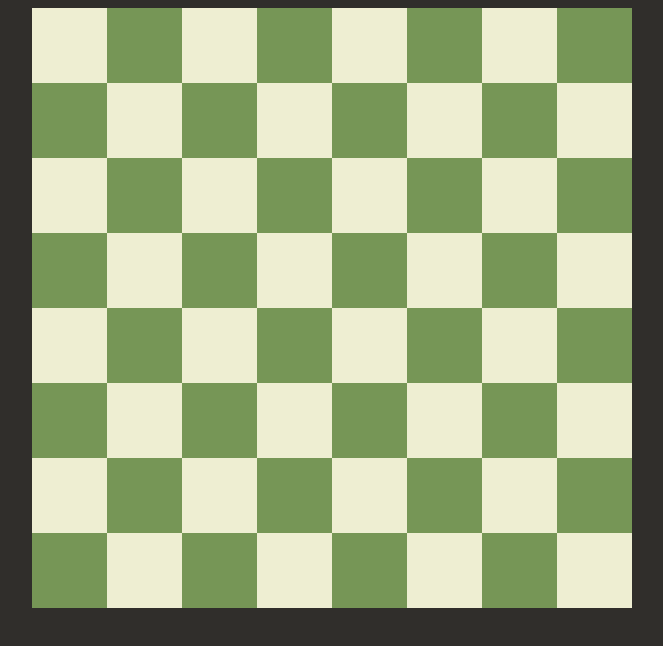
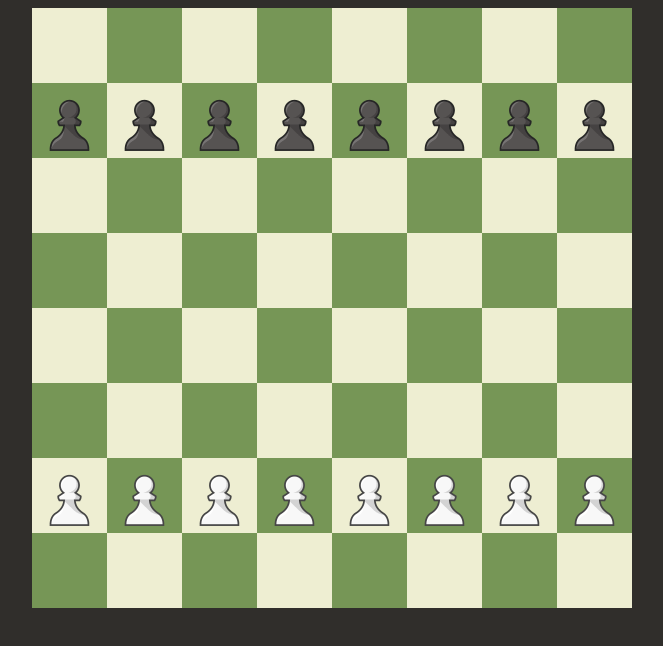
Before and after one commit to Shauviq/Chess-Game, a plain HTML site: page index.html in a window 1280 px wide. Shown: the whole page, without its empty margins (308-971 px from the left). Drawn offline with Linux system fonts and the light colour scheme.

Commit message:
pawn added

```diff
--- a/Data/data.js
+++ b/Data/data.js
@@ -8,7 +8,7 @@ function Square(color, id, piece) {
   return { color, id, piece };
 }
 
-function dosquarerow(rowid){
+function squarerow(rowid){
   const squarerow = [];
   const abcd = ['a','b','c','d','e','f','g','h'];
 
@@ -37,7 +37,7 @@ function dosquarerow(rowid){
 }
 
 function initgame(){
-    return [dosquarerow(8),dosquarerow(7),dosquarerow(6),dosquarerow(5),dosquarerow(4),dosquarerow(3),dosquarerow(2),dosquarerow(1)];
+    return [squarerow(8),squarerow(7),squarerow(6),squarerow(5),squarerow(4),squarerow(3),squarerow(2),squarerow(1)];
 }
 
 export {initgame};
--- /dev/null
+++ b/Data/pieces.js
@@ -0,0 +1,29 @@
+
+//black pieces
+function blackpawn(current_position){
+    return{
+        current_position,
+        img:"./pieces/black/pawn.png",
+    };
+}
+
+
+
+//white pieces
+function whitepawn(current_position){
+    return{
+        current_position,
+        img:"./pieces/white/pawn.png",
+    };
+}
+
+function whiterook(current_position){
+    return{
+        current_position,
+        img: "./pieces/white/rook.png"
+    }
+}
+
+
+
+export {blackpawn,whitepawn};
--- a/index.js
+++ b/index.js
@@ -1,4 +1,7 @@
 import { initgame } from "./Data/data.js";
 import { initgamerender } from "./render/main.js";
 
-(initgamerender(initgame()));
+//will be usefull till game end
+const globalstate = initgame();
+
+(initgamerender(globalstate));
--- a/render/main.js
+++ b/render/main.js
@@ -1,16 +1,56 @@
+import { blackpawn } from "../Data/pieces.js";
+import { whitepawn } from "../Data/pieces.js";
+
 const root_div = document.getElementById("root");
 
+
+//use when you want to render pieces on the board
+function piecerender(data){
+    data.forEach(row => {
+        row.forEach(square => {
+            //if square has piece
+            if(square.piece){
+                const squareel = document.getElementById(square.id);
+
+                //create piece
+                const piece = document.createElement("img");
+                piece.src = square.piece.img;
+                piece.classList.add("piece");
+
+                //insert piece into square
+                squareel.appendChild(piece);
+            }
+        });
+    });
+}
+
+
+//to render the start of the game
 function initgamerender(data){
     data.forEach(element => {
         const rowel = document.createElement("div");
         element.forEach( square => {
             const squarediv = document.createElement("div");
+            squarediv.id = square.id;
             squarediv.classList.add(square.color,"square");
+
+            //render blackpawn
+            if(square.id[1]==7){
+                square.piece = blackpawn(square.id);
+            }
+
+            //render whitepawn
+            if(square.id[1]==2){
+                square.piece = whitepawn(square.id);
+            }
             rowel.appendChild(squarediv);
         });
         rowel.classList.add("squarerow");
         root_div.appendChild(rowel);
     });
+
+    piecerender(data);
 }
 
+
 export {initgamerender};
--- a/styles/style.css
+++ b/styles/style.css
@@ -25,3 +25,8 @@
     width: 75px;
     height: 75px;
 }
+
+.piece{
+    width: 100%;
+    background-color: transparent;
+}
```
Also changed, not shown: pieces/black/bishop.png (added), pieces/black/king.png (added), pieces/black/knight.png (added), pieces/black/pawn.png (added), pieces/black/queen.png (added), pieces/black/rook.png (added), pieces/white/bishop.png (added), pieces/white/king.png (added), pieces/white/knight.png (added), pieces/white/pawn.png (added), pieces/white/queen.png (added), pieces/white/rook.png (added).
